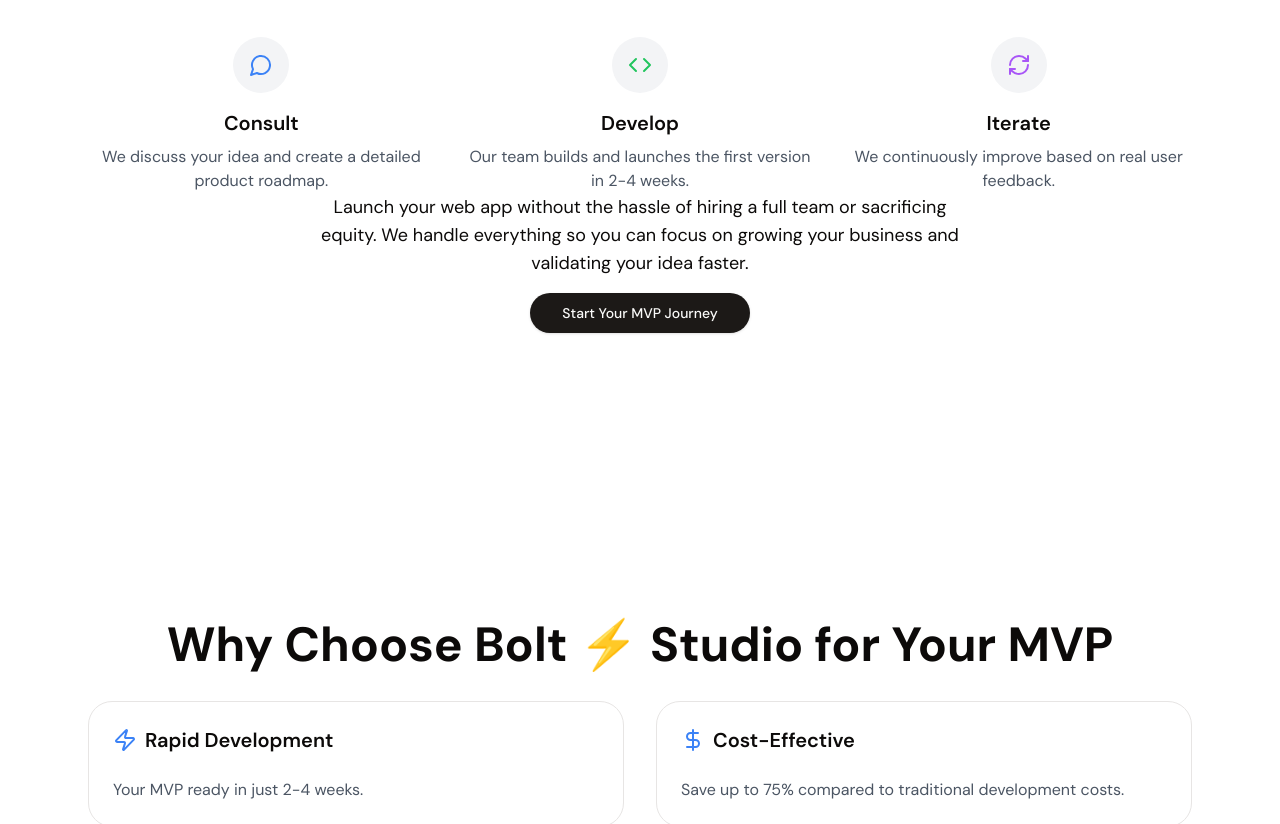
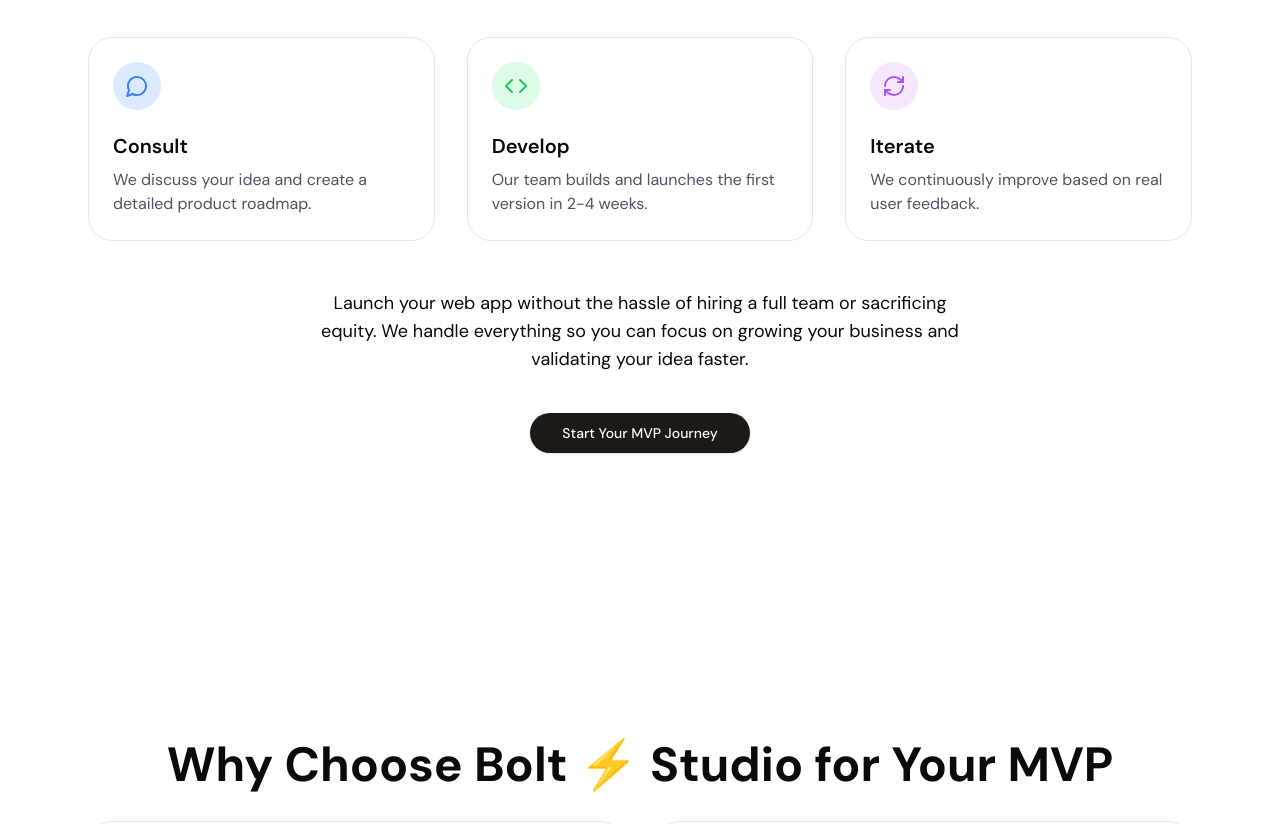
Before and after one commit to alicantorun/alicantorun, a Next.js app: page / in a window 1280 px wide. Shown: the part 2199-3023 px from the top of the page. Built offline with nearby package versions, Linux system fonts and the light colour scheme.

Commit message:
add fixes

```diff
--- a/app/page.tsx
+++ b/app/page.tsx
@@ -203,6 +203,7 @@
                 "We discuss your idea and create a detailed product roadmap.",
             icon: MessageCircle,
             iconColor: "text-blue-500",
+            bgColor: "bg-blue-100",
         },
         {
             title: "Develop",
@@ -210,42 +211,47 @@
                 "Our team builds and launches the first version in 2-4 weeks.",
             icon: Code,
             iconColor: "text-green-500",
+            bgColor: "bg-green-100",
         },
         {
             title: "Iterate",
             description: "We continuously improve based on real user feedback.",
             icon: RefreshCw,
             iconColor: "text-purple-500",
+            bgColor: "bg-purple-100",
         },
     ];
 
     return (
         <Section id="how-it-works">
             <SectionTitle>How We Build Your MVP</SectionTitle>
-            <div className="grid md:grid-cols-3 gap-8">
+            <div className="grid md:grid-cols-3 gap-8 mb-12">
                 {steps.map((step, index) => (
+                    <Card key={index} className="overflow-hidden">
+                        <CardHeader className="pb-2">
                             <div
-                        key={index}
-                        className="flex flex-col items-center text-center"
+                                className={`${step.bgColor} w-12 h-12 rounded-full flex items-center justify-center mb-4`}
                             >
-                        <div className="mb-4 bg-gray-100 rounded-full p-4">
                                 <step.icon
                                     className={`w-6 h-6 ${step.iconColor}`}
                                 />
                             </div>
-                        <h3 className="text-xl font-semibold mb-2">
+                            <h3 className="text-xl font-semibold">
                                 {step.title}
                             </h3>
+                        </CardHeader>
+                        <CardContent>
                             <p className="text-gray-600">{step.description}</p>
-                    </div>
+                        </CardContent>
+                    </Card>
                 ))}
             </div>
-            <p className="text-lg text-center max-w-2xl mx-auto">
-                Launch your web app without the hassle of hiring a full team or
-                sacrificing equity. We handle everything so you can focus on
-                growing your business and validating your idea faster.
+            <div className="text-center max-w-2xl mx-auto">
+                <p className="text-lg mb-6">
+                    Launch your web app without the hassle of hiring a full team
+                    or sacrificing equity. We handle everything so you can focus
+                    on growing your business and validating your idea faster.
                 </p>
-            <div className="text-center">
                 <Button size="lg" className="mt-4">
                     Start Your MVP Journey
                 </Button>
@@ -282,23 +288,31 @@
             title: "Rapid Development",
             description: "Your MVP ready in just 2-4 weeks.",
             icon: Zap,
+            iconColor: "text-yellow-500",
+            bgColor: "bg-yellow-100",
         },
         {
             title: "Cost-Effective",
             description:
                 "Save up to 75% compared to traditional development costs.",
             icon: DollarSign,
+            iconColor: "text-green-500",
+            bgColor: "bg-green-100",
         },
         {
             title: "Experienced Team",
             description: "Access senior developers with startup experience.",
             icon: Users,
+            iconColor: "text-blue-500",
+            bgColor: "bg-blue-100",
         },
         {
             title: "Flexible & Scalable",
             description:
                 "Start small and scale as you grow, with no long-term commitments.",
             icon: Maximize,
+            iconColor: "text-purple-500",
+            bgColor: "bg-purple-100",
         },
     ];
 
@@ -307,7 +321,27 @@
             <SectionTitle>Why Choose Bolt ⚡ Studio for Your MVP</SectionTitle>
             <div className="grid md:grid-cols-2 gap-8">
                 {benefits.map((benefit, index) => (
-                    <FeatureCard key={index} {...benefit} />
+                    <Card key={index} className="overflow-hidden">
+                        <CardHeader>
+                            <div className="flex items-center">
+                                <div
+                                    className={`${benefit.bgColor} w-12 h-12 rounded-full flex items-center justify-center mr-4`}
+                                >
+                                    <benefit.icon
+                                        className={`w-6 h-6 ${benefit.iconColor}`}
+                                    />
+                                </div>
+                                <h3 className="text-xl font-semibold">
+                                    {benefit.title}
+                                </h3>
+                            </div>
+                        </CardHeader>
+                        <CardContent>
+                            <p className="text-gray-600">
+                                {benefit.description}
+                            </p>
+                        </CardContent>
+                    </Card>
                 ))}
             </div>
         </Section>
--- a/components/when-work-with-us.tsx
+++ b/components/when-work-with-us.tsx
@@ -18,6 +18,8 @@
     Timer,
     CheckCircle,
 } from "lucide-react";
+import { Card, CardContent, CardHeader } from "./ui/card";
+import { Button } from "./ui/button";
 
 export const WhenWorkWithUs = () => {
     const [isToggled, setIsToggled] = useState(false);
@@ -26,6 +28,8 @@
         false: {
             text: "don't",
             color: "text-red-500",
+            bgColor: "bg-red-100",
+
             items: [
                 {
                     icon: Zap,
@@ -68,6 +72,8 @@
         true: {
             text: "do",
             color: "text-blue-500",
+            bgColor: "bg-blue-100",
+
             items: [
                 {
                     icon: Pencil,
@@ -139,28 +145,50 @@
                 <AnimatePresence mode="wait">
                     <motion.div
                         key={isToggled ? "toggled" : "untoggled"}
-                        initial={{ opacity: 0, x: 20 }}
-                        animate={{ opacity: 1, x: 0 }}
-                        exit={{ opacity: 0, x: -20 }}
-                        transition={{ duration: 0.2, ease: "easeInOut" }}
+                        initial={{ opacity: 0, y: 20 }}
+                        animate={{ opacity: 1, y: 0 }}
+                        exit={{ opacity: 0, y: -20 }}
+                        transition={{ duration: 0.3, ease: "easeInOut" }}
                     >
                         <div className="grid grid-cols-1 md:grid-cols-3 gap-8">
                             {toggleData[isToggled ? "true" : "false"].items.map(
                                 (item, index) => (
+                                    <Card
+                                        key={index}
+                                        className="overflow-hidden"
+                                    >
+                                        <CardHeader>
+                                            <div className="flex items-center mb-4">
                                                 <div
-                                        key={index}
-                                        className="bg-white p-6 rounded-lg shadow-md"
+                                                    className={`${
+                                                        toggleData[
+                                                            isToggled
+                                                                ? "true"
+                                                                : "false"
+                                                        ].bgColor
+                                                    } w-12 h-12 rounded-full flex items-center justify-center mr-4`}
                                                 >
-                                        <div className="text-4xl mb-4">
-                                            <item.icon className="w-12 h-12 text-blue-500" />
+                                                    <item.icon
+                                                        className={`w-6 h-6 ${
+                                                            toggleData[
+                                                                isToggled
+                                                                    ? "true"
+                                                                    : "false"
+                                                            ].color
+                                                        }`}
+                                                    />
                                                 </div>
-                                        <h2 className="text-xl font-semibold mb-2">
+                                                <h2 className="text-xl font-semibold">
                                                     {item.title}
                                                 </h2>
+                                            </div>
+                                        </CardHeader>
+                                        <CardContent>
                                             <p className="text-gray-600">
                                                 {item.description}
                                             </p>
-                                    </div>
+                                        </CardContent>
+                                    </Card>
                                 )
                             )}
                         </div>
@@ -168,9 +196,7 @@
                 </AnimatePresence>
 
                 <div className="mt-12 text-center">
-                    <button className="bg-blue-600 text-white px-6 py-3 rounded-full text-lg font-semibold hover:bg-blue-700 transition-colors duration-300">
-                        Start Your MVP Journey
-                    </button>
+                    <Button size="lg">Start Your MVP Journey</Button>
                 </div>
             </div>
         </Section>
```
Lines whose indentation alone changed are shown as unchanged.
